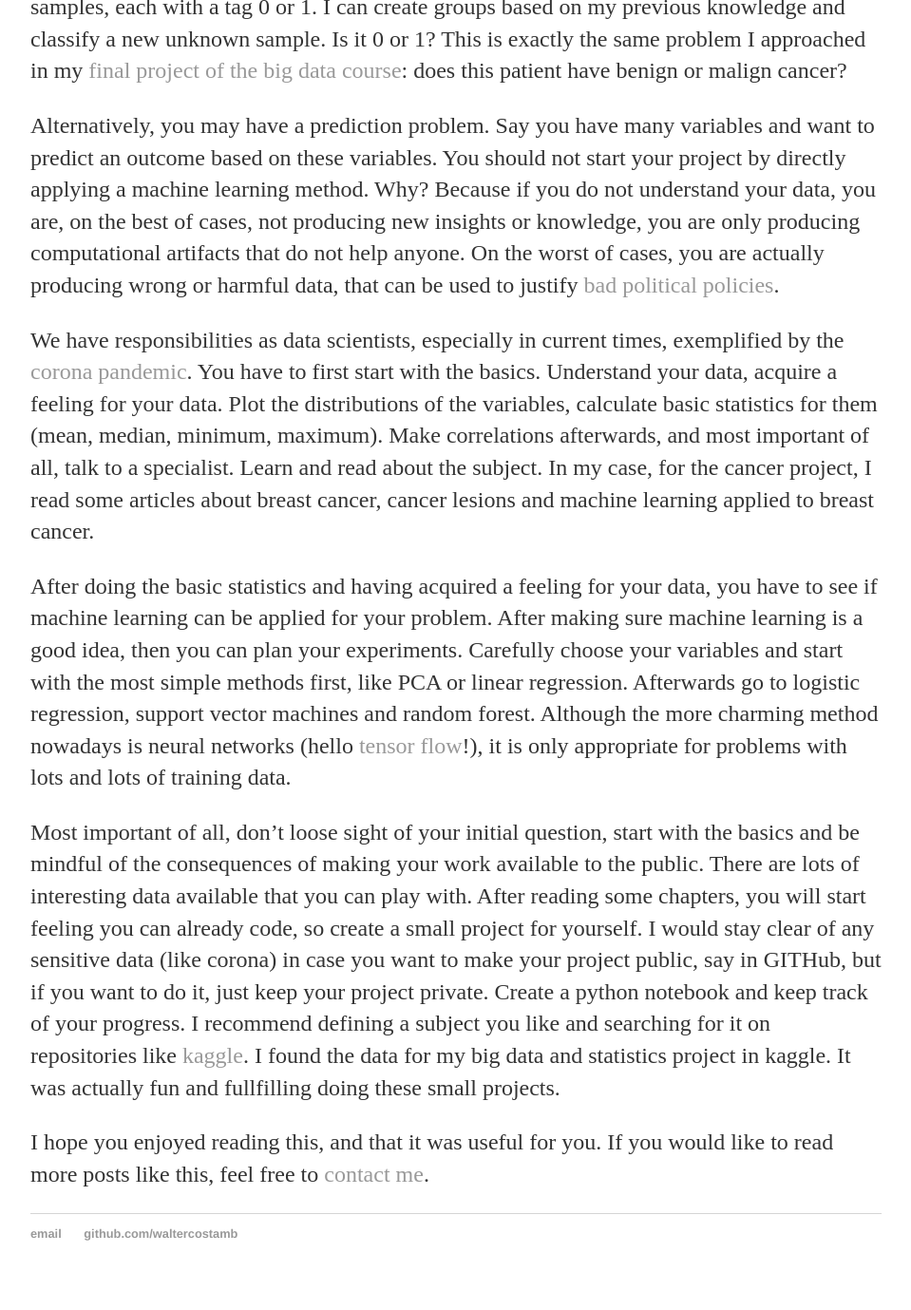
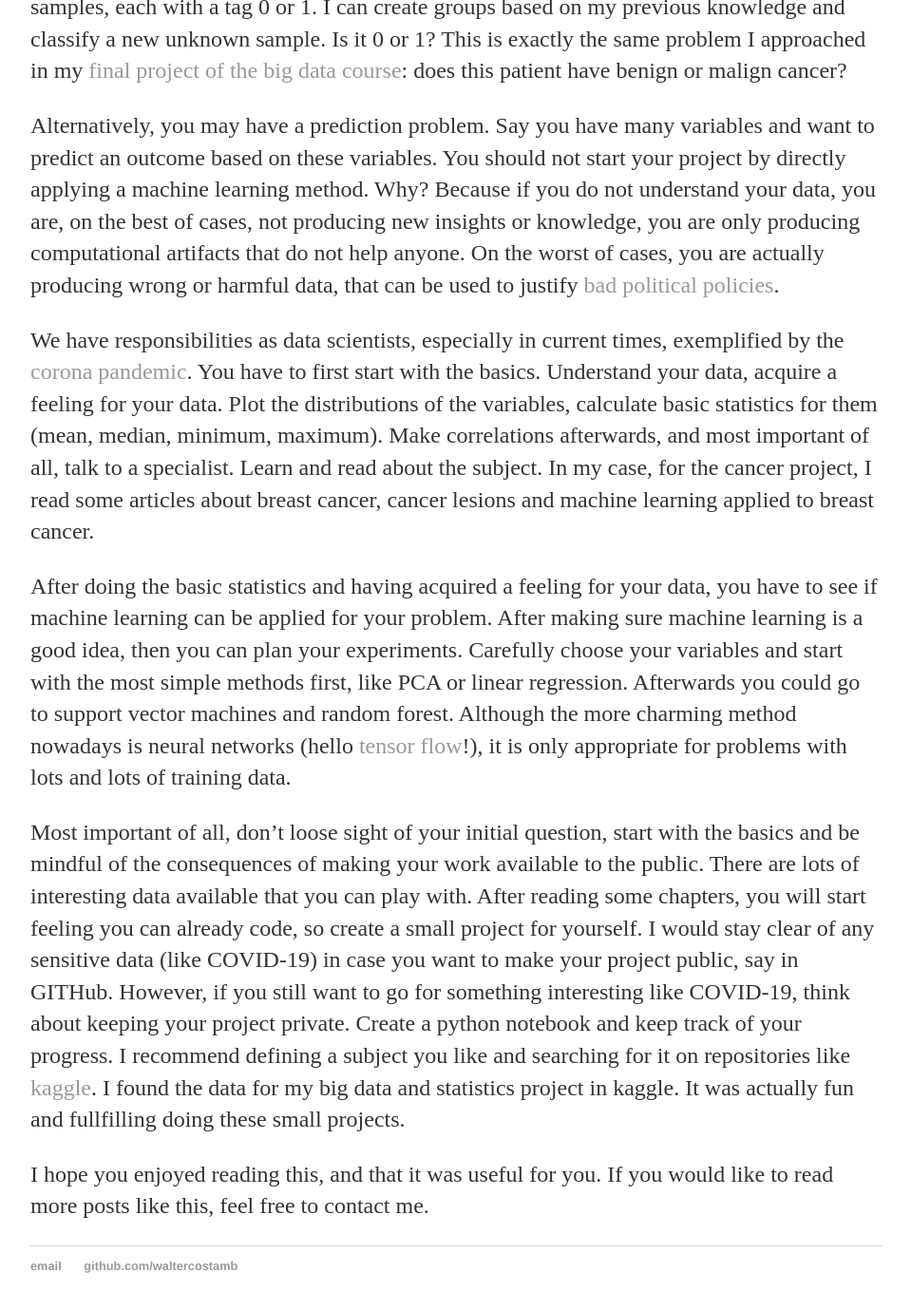
Before and after one commit to waltercostamb/waltercostamb.github.io, a Jekyll site: the page built from _posts/2020-04-07-data-analysis-python.md, in a window 1280 px wide and 1400 px high, scrolled down 2993 px. Shown: the top 1379 px of the window at 95% size, without its empty margins (160-1119 px from the left). Built offline with Jekyll 4.4.1, drawn with Linux system fonts in a browser that asks for light colours.

Commit message:
Update 2020-04-07-data-analysis-python.md

```diff
--- a/_posts/2020-04-07-data-analysis-python.md
+++ b/_posts/2020-04-07-data-analysis-python.md
@@ -103,17 +103,19 @@ We have responsibilities as data scientists, especially in current times, exempl
 
  After doing the basic statistics and having acquired a feeling for your data, you have to see if machine learning can be
  applied for your problem. After making sure machine learning is a good idea, then you can plan your experiments. Carefully
- choose your variables and start with the most simple methods first, like PCA or linear regression. Afterwards go to logistic
- regression, support vector machines and random forest. Although the more charming method nowadays is neural networks (hello
- [tensor flow](https://blog.oursky.com/2018/02/14/tensorflow-business-applications-ai-hong-kong/)!), it is only appropriate for problems with lots and lots of training data.
+ choose your variables and start with the most simple methods first, like PCA or linear regression. Afterwards you could go to
+ support vector machines and random forest. Although the more charming method nowadays is neural networks (hello
+ [tensor flow](https://blog.oursky.com/2018/02/14/tensorflow-business-applications-ai-hong-kong/)!), it is only appropriate
+ for problems with lots and lots of training data.
 
  Most important of all, don't loose sight of your initial question, start with the basics and be mindful of the consequences
  of making your work available to the public. There are lots of interesting
  data available that you can play with. After reading some chapters, you will start feeling you can already code, so create
- a small project for yourself. I would stay clear of any sensitive data (like corona) in case you want to make your project public, say in GITHub, but if you want to do it, just keep your project private.
+ a small project for yourself. I would stay clear of any sensitive data (like COVID-19) in case you want to make your project public,
+ say in GITHub. However, if you still want to go for something interesting like COVID-19, think about keeping your project private.
  Create a python notebook and keep track of your progress. I recommend defining a subject you
  like and searching for it on repositories like [kaggle](https://www.kaggle.com/). I found the data for my big data and
  statistics project in kaggle. It was actually fun and fullfilling doing these small projects.
 
 I hope you enjoyed reading this, and that it was useful for you. If you would like to read more posts like this, feel free to
-[contact me](https://waltercostamb.github.io/).
+contact me.
```
